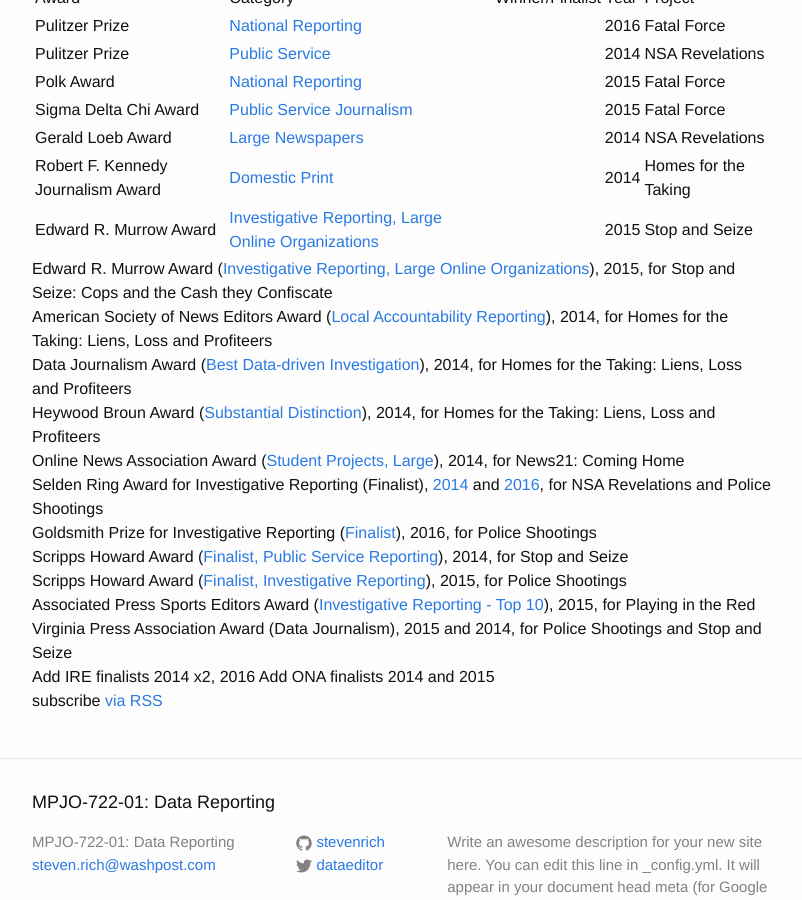
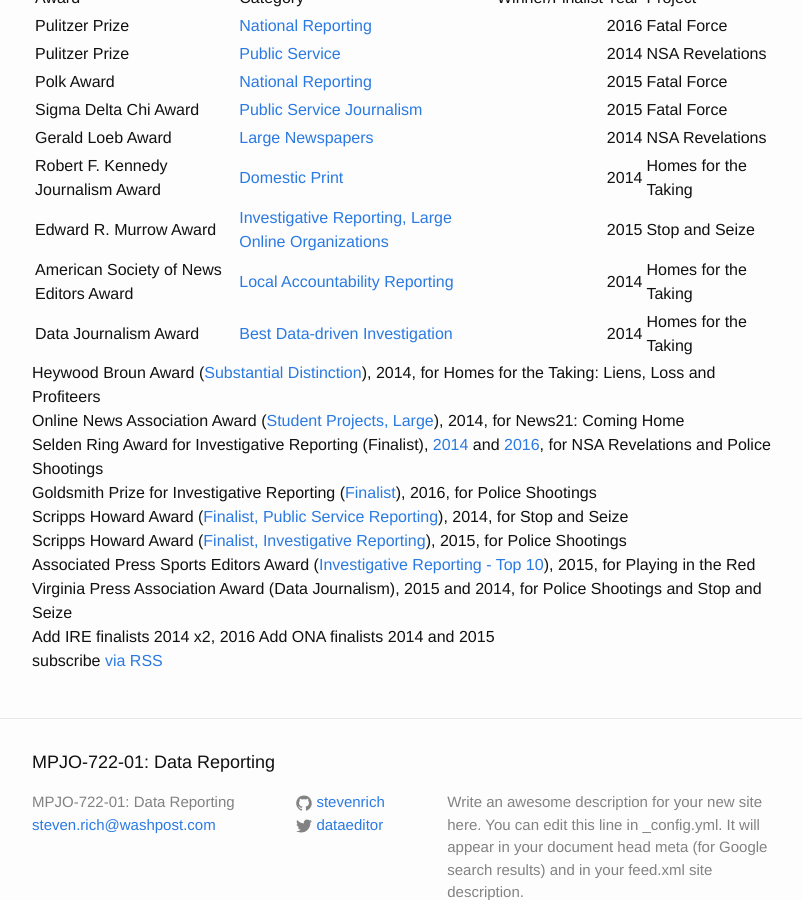
Before and after one commit to stevenrich-zz/stevenrich.github.io, a Jekyll site: the page built from clips.html, in a window 1280 px wide and 900 px high, scrolled down 3946 px. Shown: the whole window, without its empty margins (238-1040 px from the left). Built offline with Jekyll 4.4.1, drawn with Linux system fonts in a browser that asks for light colours.

Commit message:
Update clips.html

```diff
--- a/clips.html
+++ b/clips.html
@@ -169,11 +169,25 @@
       <td>2015</td>
       <td>Stop and Seize</td>
     </tr>
+    <tr>
+      <td>American Society of News Editors Award</td>
+      <td><a href="http://asne.org/blog_home.asp?Display=1666">Local Accountability Reporting</a></td>
+      <td></td>
+      <td>2014</td>
+      <td>Homes for the Taking</td>
+    </tr>
+    <tr>
+      <td>Data Journalism Award</td>
+      <td><a href="http://www.globaleditorsnetwork.org/programmes/data-journalism-awards/">Best Data-driven Investigation</a></td>
+      <td></td>
+      <td>2014</td>
+      <td>Homes for the Taking</td>
+    </tr>
   </table>
 
-  Edward R. Murrow Award (<a href="http://www.rtdna.org/content/2015_national_edward_r_murrow_award_winners">Investigative Reporting, Large Online Organizations</a>), 2015, for Stop and Seize: Cops and the Cash they Confiscate<br>
-  American Society of News Editors Award (<a href="http://asne.org/blog_home.asp?Display=1666">Local Accountability Reporting</a>), 2014, for Homes for the Taking: Liens, Loss and Profiteers<br>
-  Data Journalism Award (<a href="http://www.globaleditorsnetwork.org/programmes/data-journalism-awards/">Best Data-driven Investigation</a>), 2014, for Homes for the Taking: Liens, Loss and Profiteers<br>
+
+
+
   Heywood Broun Award (<a href="http://www.cwa-union.org/news/entry/black_lung_series_wins_the_guilds_broun_award/">Substantial Distinction</a>), 2014, for Homes for the Taking: Liens, Loss and Profiteers<br>
   Online News Association Award (<a href="http://journalists.org/awards/2014-awards/">Student Projects, Large</a>), 2014, for News21: Coming Home<br>
   Selden Ring Award for Investigative Reporting (Finalist), <a href="http://annenberg.usc.edu/news/around-usc-annenberg/milwaukee-journal-sentinel-team-wins-2014-usc-annenberg-selden-ring-award">2014</a> and <a href="http://annenberg.usc.edu/news/awards/%E2%80%9Cseafood-slaves%E2%80%9D-associated-press-wins-usc-annenberg%E2%80%99s-2016-selden-ring-award">2016</a>, for NSA Revelations and Police Shootings<br>
```
